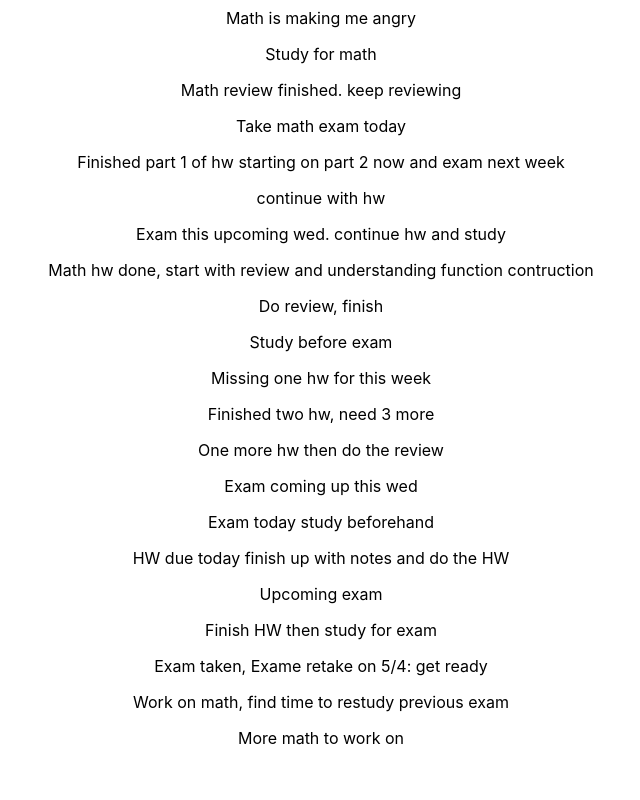
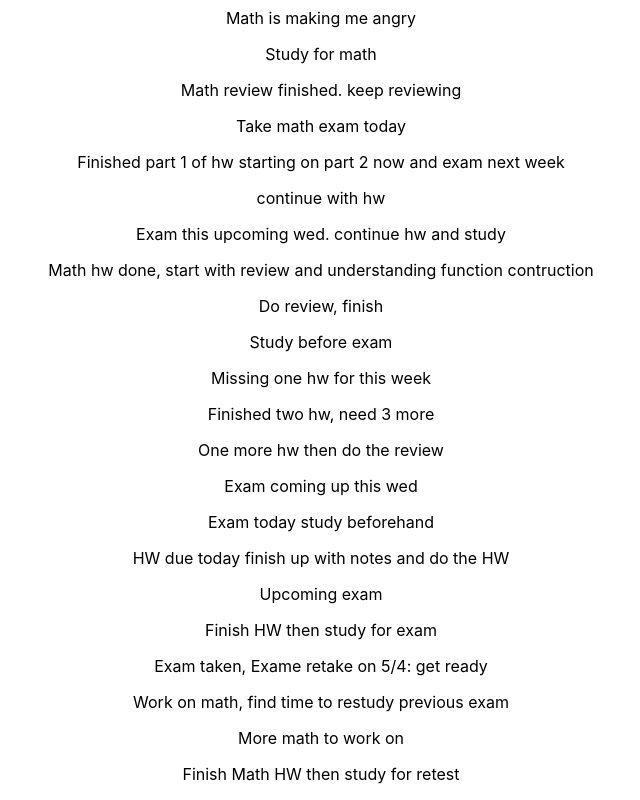
Before and after one commit to jsoomie/school-notebook, a React (Create React App) app: page /math in a window 1280 px wide. Shown: the part 614-1414 px from the top of the page, without its empty margins (319-959 px from the left). Before the commit the page ends 1378 px from the top, so only its background shows below. Built offline with nearby package versions, Linux system fonts and the light colour scheme.

Commit message:
chore: update math

```diff
--- a/src/pages/Math/Math.tsx
+++ b/src/pages/Math/Math.tsx
@@ -42,6 +42,7 @@ export const Math = () => {
       <p>Exam taken, Exame retake on 5/4: get ready</p>
       <p>Work on math, find time to restudy previous exam</p>
       <p>More math to work on</p>
+      <p>Finish Math HW then study for retest</p>
     </div>
   );
 };
```
